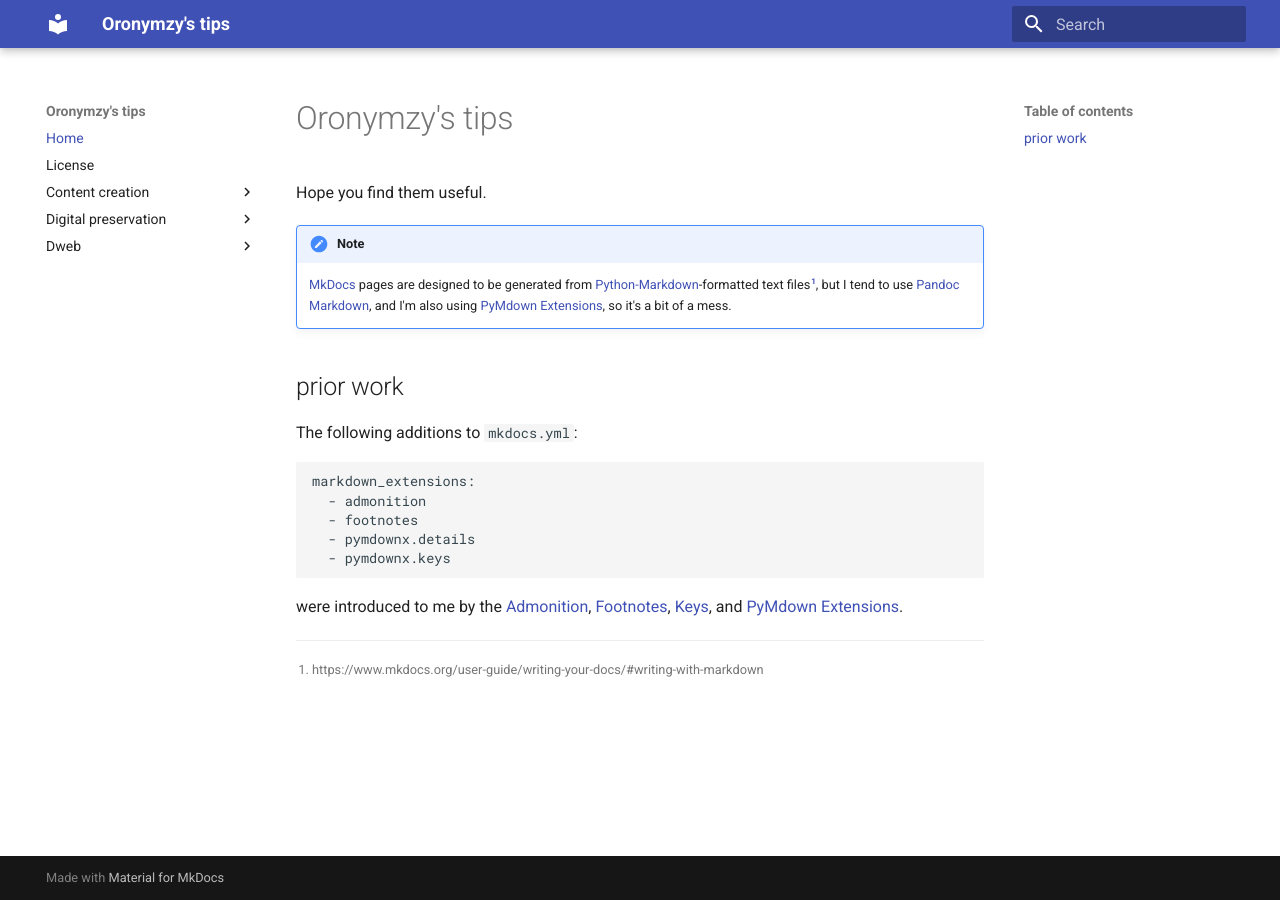
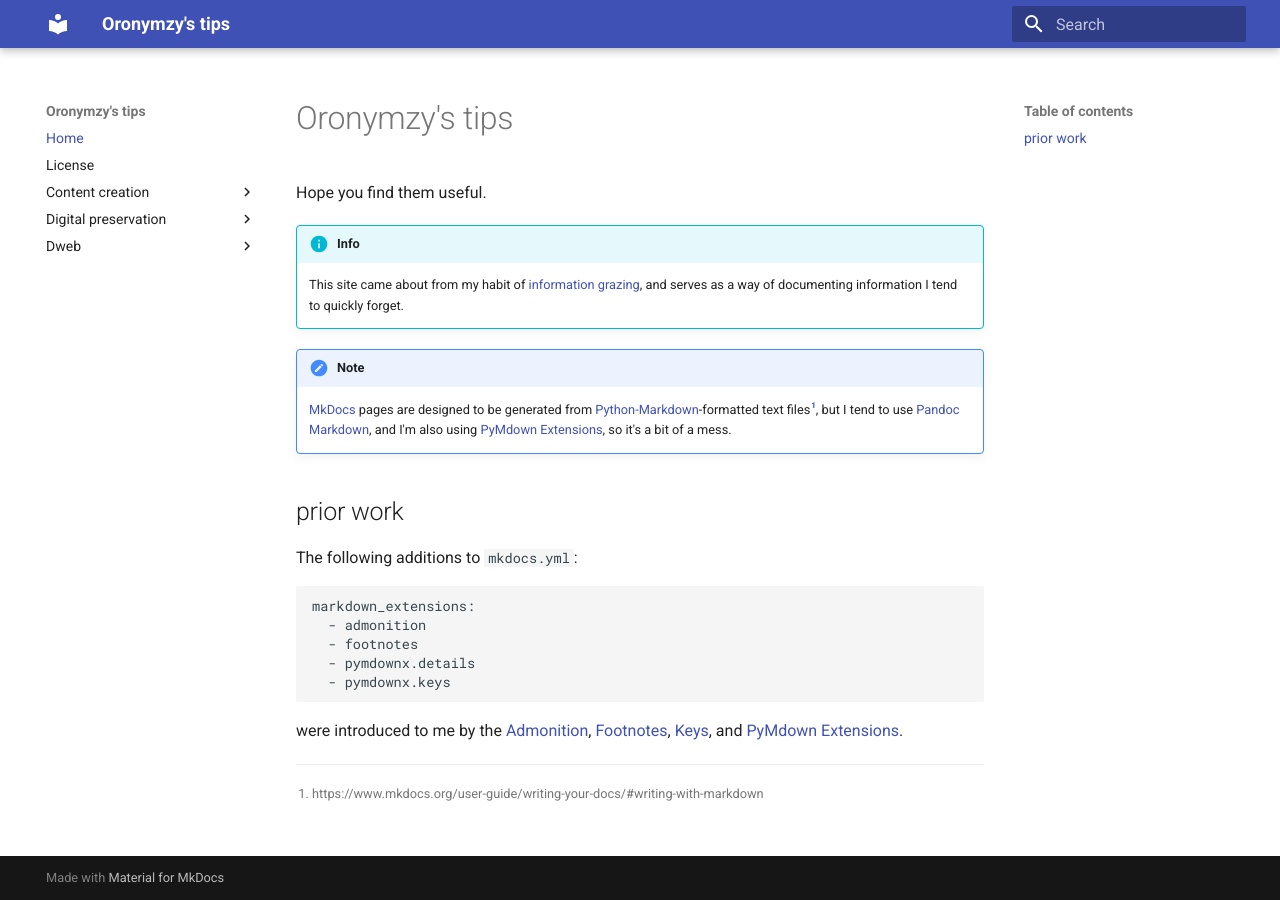
Before and after one commit to oronymzy/tips, an MkDocs documentation site: the page built from docs/README.md, in a window 1280 px wide. Built offline with MkDocs 1.6.1 and Material for MkDocs 9.7.7, drawn with Linux system fonts in a browser that asks for light colours.

Commit message:
Add info admonition

```diff
--- a/docs/README.md
+++ b/docs/README.md
@@ -1,6 +1,9 @@
 # Oronymzy's tips
 
 Hope you find them useful.
+
+!!! info
+    This site came about from my habit of [information grazing](https://en.wikipedia.org/wiki/Information_grazing), and serves as a way of documenting information I tend to quickly forget.
 
 !!! note
     [MkDocs](https://www.mkdocs.org/) pages are designed to be generated from [Python-Markdown](https://python-markdown.github.io/)-formatted text files[^Orotips1], but I tend to use [Pandoc Markdown](http://pandoc.org/MANUAL.html#pandocs-markdown), and I'm also using [PyMdown Extensions](https://facelessuser.github.io/pymdown-extensions/), so it's a bit of a mess.
```
